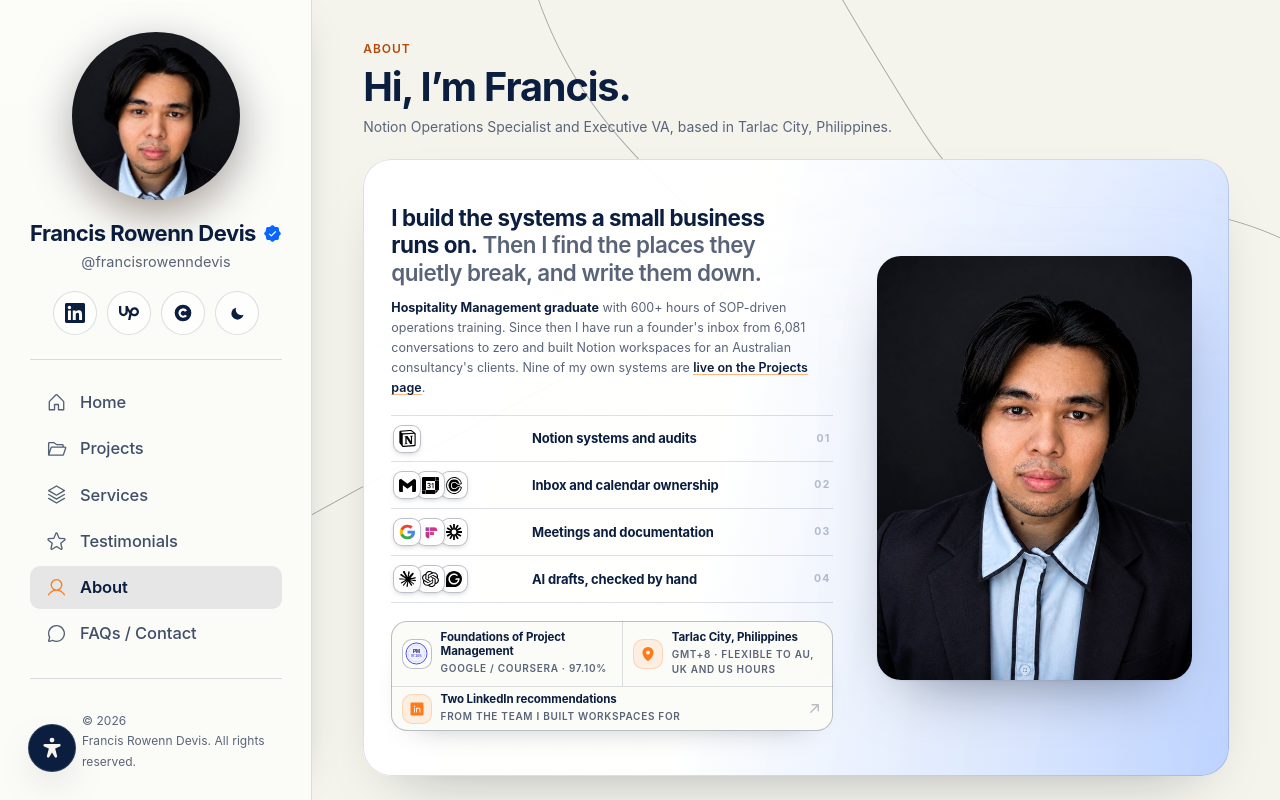
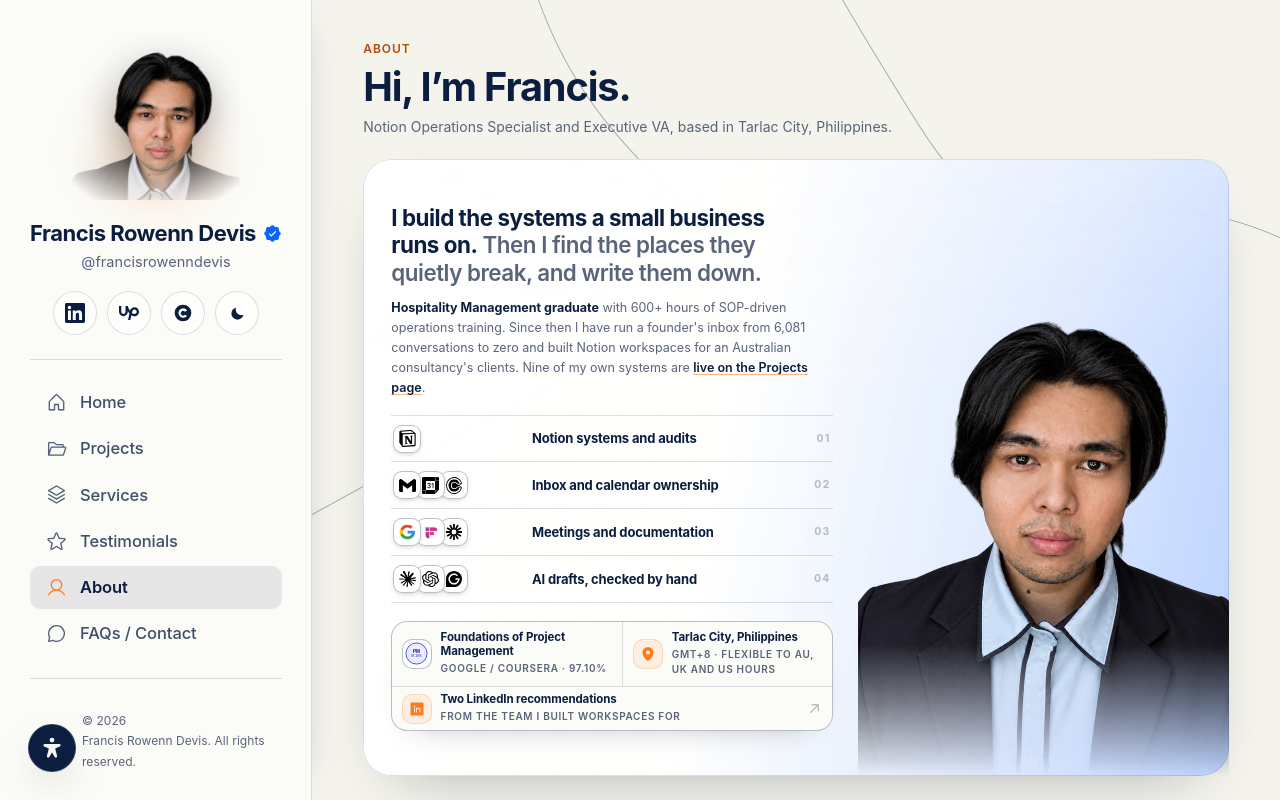
Before and after one commit to FrancisDevis/francisdevis.github.io, a React (Vite) app: page /about in a window 1280 px wide. Built offline with nearby package versions, Linux system fonts and the light colour scheme.

Commit message:
Use a cut-out photo (transparent background) in the rail and About, as the template intends; fade its bottom edge

```diff
--- a/index.html
+++ b/index.html
@@ -18,7 +18,7 @@
 
     <!-- The rail avatar is above the fold on every desktop route. Keep this in
          sync with profile.avatarSrc in src/data/profile.ts. -->
-    <link rel="preload" as="image" href="/francis-360.jpg" fetchpriority="high" media="(min-width: 1100px)" />
+    <link rel="preload" as="image" href="/francis-avatar.webp" fetchpriority="high" media="(min-width: 1100px)" />
 
     <!-- Open Graph / social share. og:image must be an absolute URL once you deploy. -->
     <meta property="og:type" content="website" />
--- a/src/data/profile.ts
+++ b/src/data/profile.ts
@@ -45,7 +45,7 @@ export const profile: Profile = {
   firstName: 'Francis',
   handle: '@francisrowenndevis',
   role: 'Notion Operations Specialist',
-  avatarSrc: '/francis-360.jpg',
+  avatarSrc: '/francis-avatar.webp',
   verifiedLabel: 'Identity verified on Upwork',
   email: 'francisrowennd@gmail.com',
   location: 'Tarlac City, Philippines',
@@ -58,7 +58,7 @@ export const profile: Profile = {
   displayName: { line1: 'Built to work.', line2: 'Tested to break.' },
   hero: {
     body: 'Notion Operations Specialist and Executive VA. I build client hubs, CRMs, finance trackers and SOP libraries for small businesses, each with a guide to run it and a written list of how it breaks.',
-    portraitSrc: '/francis-portrait.jpg',
+    portraitSrc: '/francis-cutout.webp',
     portraitAlt: 'Francis Rowenn Devis',
   },
   socials: [
--- a/src/styles/francis.css
+++ b/src/styles/francis.css
@@ -146,8 +146,6 @@
 }
 
 /* ---------- Fixes after the first screenshot pass ---------- */
-/* A real photo, not a cut-out: show it as a circle. */
-.rail__avatar img { border-radius: 50%; object-fit: cover; -webkit-mask-image: none; mask-image: none; }
 .sysgrid { list-style: none; margin: 0; padding: 0; }
 .sysgrid > li { display: flex; }
 .sysgrid > li > .syscard { flex: 1 1 auto; }
@@ -162,28 +160,11 @@
 /* ---------- Projects: the 3D carousel of the nine systems ---------- */
 .sysbarrel { margin: -6px 0 10px; }
 
-/* ---------- About: a real photo, not a cut-out ----------
-   The template expects a transparent figure that bleeds off the corner.
-   A normal photo with a dark background reads as a pasted box, so it
-   sits inside the sheet as a rounded card instead. */
-.agrid__portrait {
-  margin: 0;
-  align-items: center;
-  justify-content: center;
-  padding: clamp(8px, 1.5vw, 20px);
+
+/* ---------- About: the cut-out fades out at the bottom ----------
+   The photo's jacket ends in a straight line; on phones that line sits
+   mid-card. A short fade dissolves it, the same way the rail avatar fades. */
+.agrid__portrait img {
+  -webkit-mask-image: linear-gradient(to bottom, #000 78%, transparent 100%);
+  mask-image: linear-gradient(to bottom, #000 78%, transparent 100%);
 }
-.agrid__portrait img {
-  width: auto;
-  height: auto;
-  max-width: 100%;
-  max-height: 100%;
-  aspect-ratio: 875 / 1180;
-  object-fit: cover;
-  object-position: center top;
-  border-radius: 24px;
-  box-shadow: 0 1px 2px rgba(6, 12, 26, 0.06), 0 28px 60px -30px rgba(6, 12, 26, 0.5);
-}
-@media (max-width: 1099px) {
-  .agrid__portrait { height: min(42vh, 320px); padding: 0; }
-  .agrid__portrait img { height: 100%; width: auto; border-radius: 20px; }
-}
```
Also changed, not shown: public/francis-avatar.webp (added), public/francis-cutout.webp (added).
